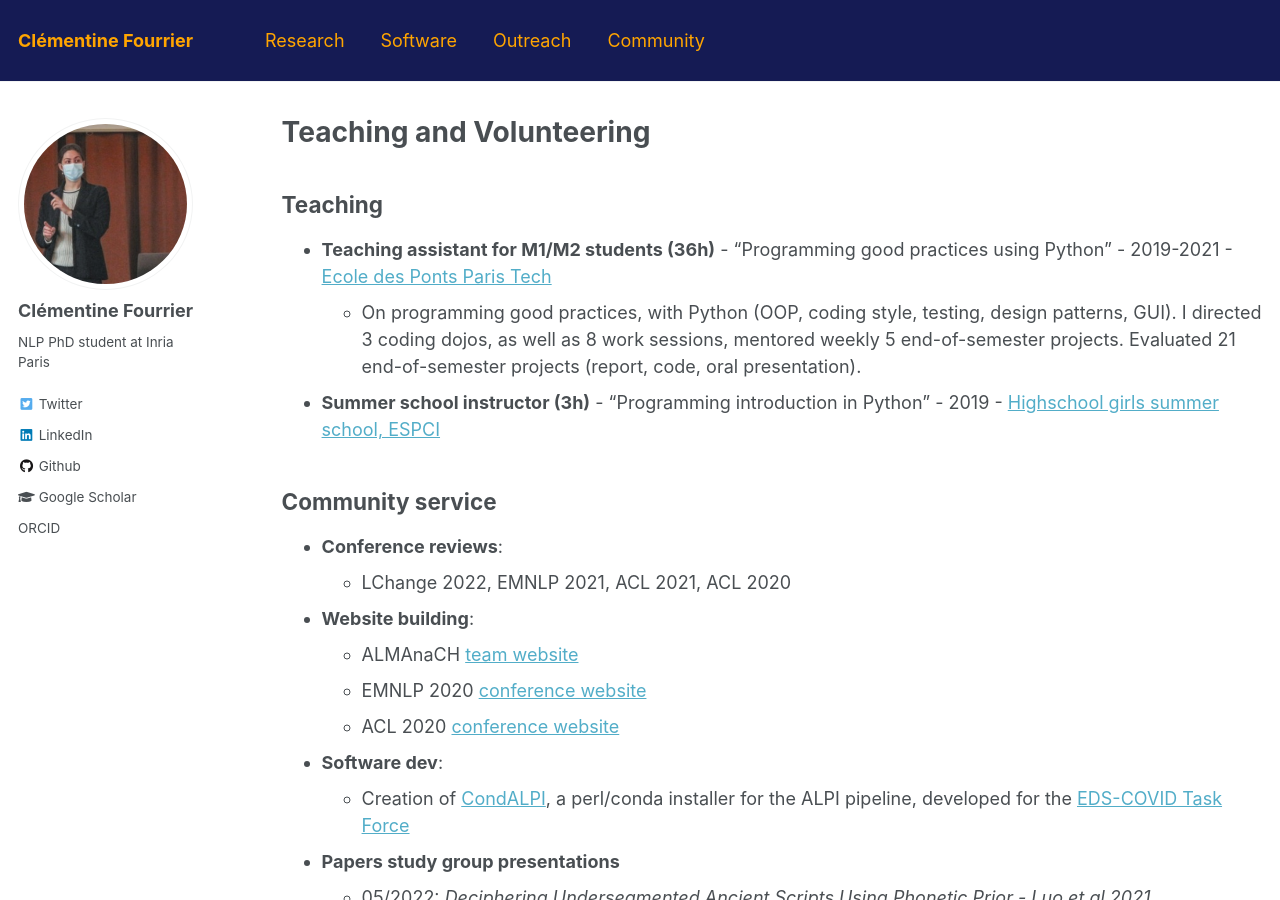
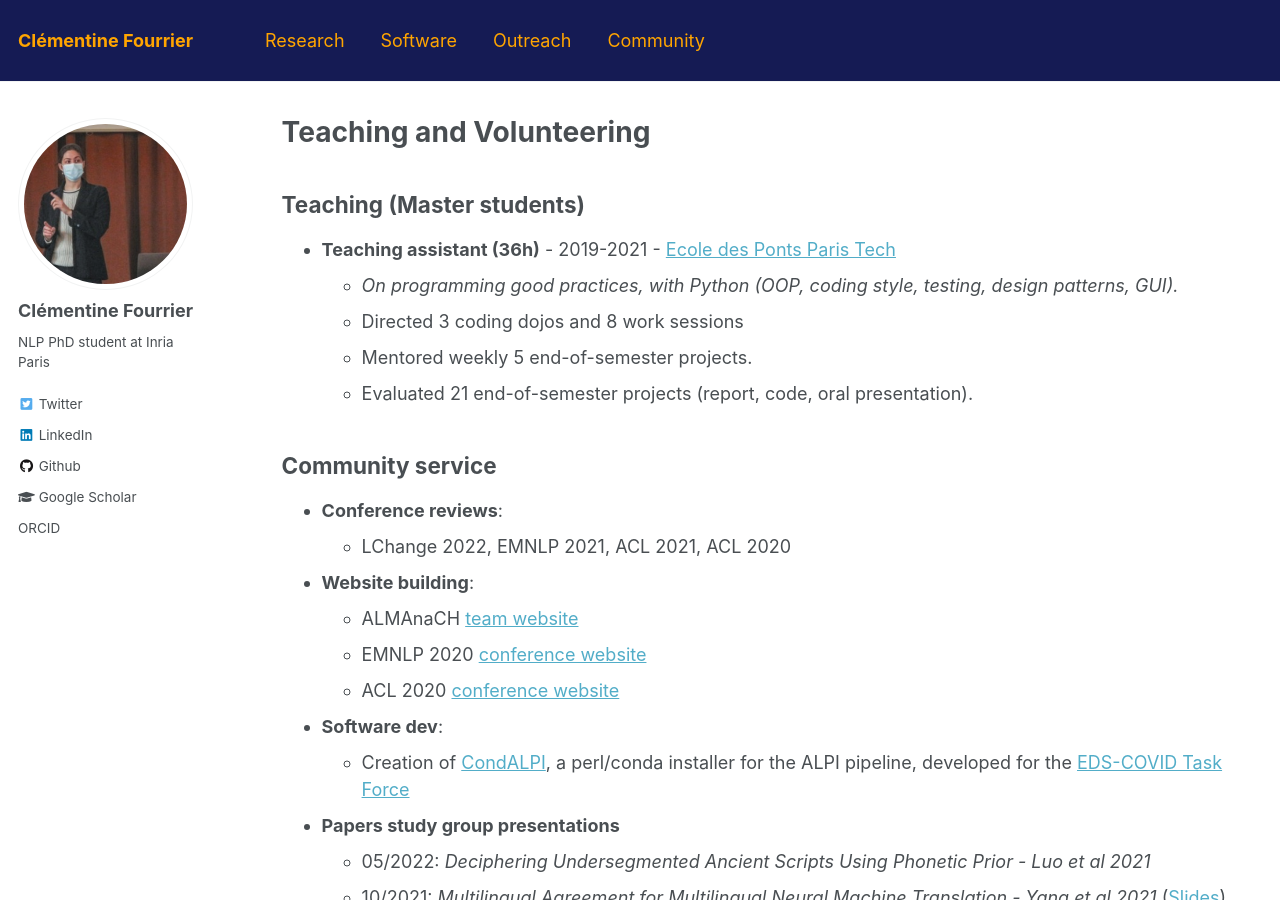
Before and after one commit to clefourrier/clefourrier.github.io, a Jekyll site: the page built from _pages/teaching.md, in a window 1280 px wide and 900 px high. Built offline with Jekyll 4.4.1, drawn with Linux system fonts in a browser that asks for light colours.

Commit message:
Changed teaching

```diff
--- a/_pages/teaching.md
+++ b/_pages/teaching.md
@@ -5,11 +5,12 @@ permalink: /teaching/
 author_profile: true
 ---
 
-## Teaching
-- **Teaching assistant for M1/M2 students (36h)** - "Programming good practices using Python" - 2019-2021 - [Ecole des Ponts Paris Tech](http://www.enpc.fr/)
-    - On programming good practices, with Python (OOP, coding style, testing, design patterns, GUI). I directed 3 coding dojos, as well as 8 work sessions, mentored weekly 5 end-of-semester projects. Evaluated 21 end-of-semester projects (report, code, oral presentation).
-- **Summer school instructor (3h)** - "Programming introduction in Python" - 2019 - [Highschool girls summer school, ESPCI](https://www.espci.psl.eu/fr/actualites/2019/lyceennes-une-ecole-d-ete-juste-pour-vous)
-
+## Teaching (Master students)
+- **Teaching assistant (36h)** - 2019-2021 - [Ecole des Ponts Paris Tech](http://www.enpc.fr/)
+    - *On programming good practices, with Python (OOP, coding style, testing, design patterns, GUI).*
+    - Directed 3 coding dojos and 8 work sessions
+    - Mentored weekly 5 end-of-semester projects.
+    - Evaluated 21 end-of-semester projects (report, code, oral presentation).
 
 ## Community service
 - **Conference reviews**:
```
